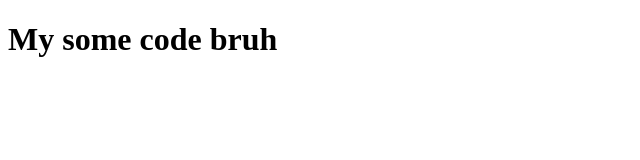
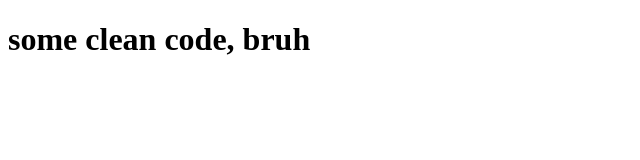
Before and after one commit to elirosen/reviews, a plain HTML site: page org1.html in a window 1280 px wide. Shown: the whole page, without its empty margins (0-640 px from the left). Drawn offline with Linux system fonts and the light colour scheme.

Commit message:
Update org1.html

```diff
--- a/org1.html
+++ b/org1.html
@@ -2,7 +2,7 @@
 <html>
 <body>
 
-<h1>My some code bruh</h1>
+<h1>some clean code, bruh</h1>
 
 
 </body>
```
